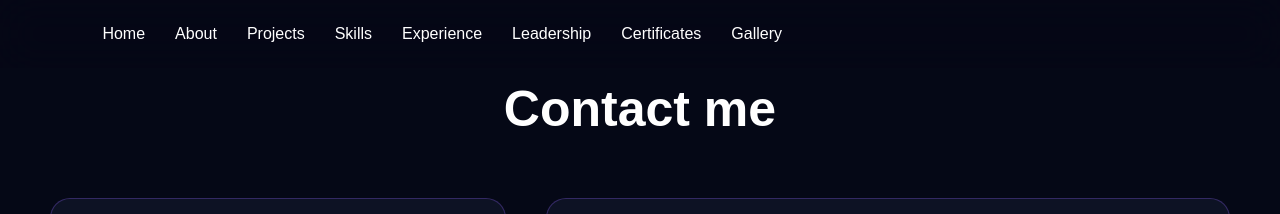
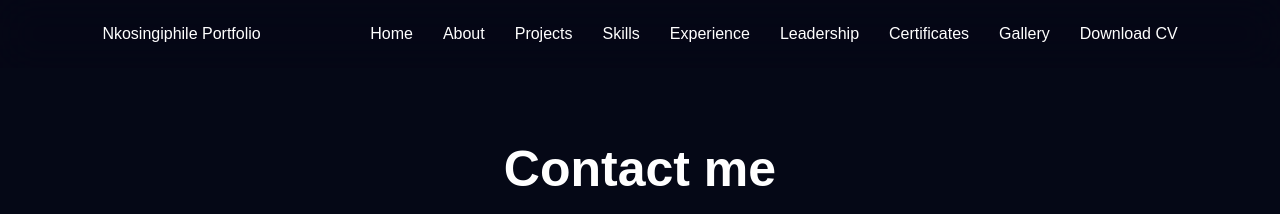
Before and after one commit to nkosingiphilesefodi/My_Portfoilio, a plain HTML site: page contact.html in a window 1280 px wide. Shown: the top 214 px of the page. Drawn offline with Linux system fonts and the light colour scheme.

Commit message:
Revise contact.html with new title and logo
Updated the contact page with new title and logo. Added a CV download link.

```diff
--- a/contact.html
+++ b/contact.html
@@ -3,7 +3,7 @@
 <head>
 <meta charset="UTF-8">
 <meta name="viewport" content="width=device-width, initial-scale=1.0">
-<title>Contact Me</title>
+<title>Contact | Nkosingiphile Sefodi</title>
 
 <link rel="stylesheet" href="css/contact.css">
 
@@ -12,11 +12,14 @@
 </head>
 <body>
 <header>
+    <div class="logo">
+        Nkosingiphile <span>Portfolio</span>
+    </div>
     <div class="menu-toggle">
         <i class="fas fa-bars"></i>
     </div>
 
-    <nav>
+    <nav id="nav-menu">
         <ul>
         <li><a href="index.html">Home</a></li>
         <li><a href="aboutme.html">About</a></li>
@@ -26,11 +29,12 @@
         <li><a href="leadership.html">Leadership</a></li>
         <li><a href="certificates.html">Certificates</a></li>
         <li><a href="gallery.html">Gallery</a></li>
+        <li class="nav-cv-btn"><a href="cv/Nkosingiphile_Sefodi_CV.pdf" download>Download CV</a></li>
         </ul>
     </nav>
 
 </header>
-<section class="contact">
+<section class="contact" style="padding-top:140px;">
 
     <div class="title">
         <h1>Contact me</h1>
```
